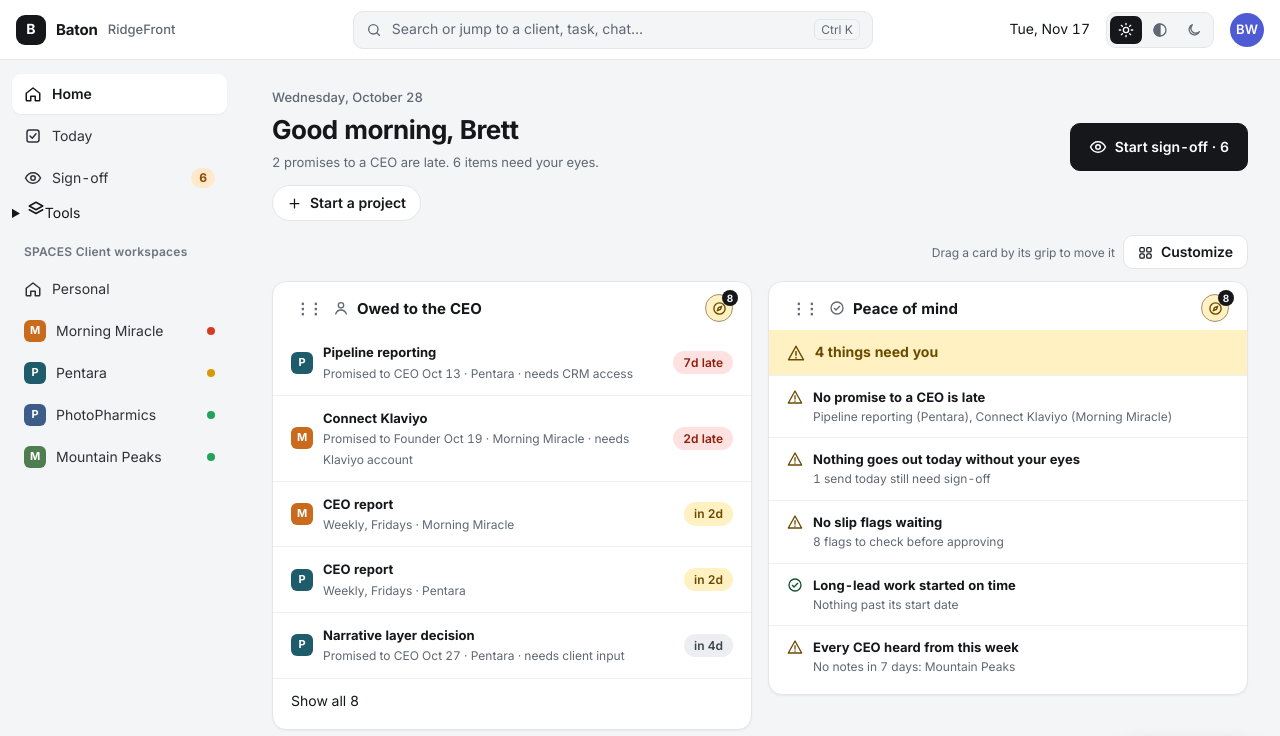
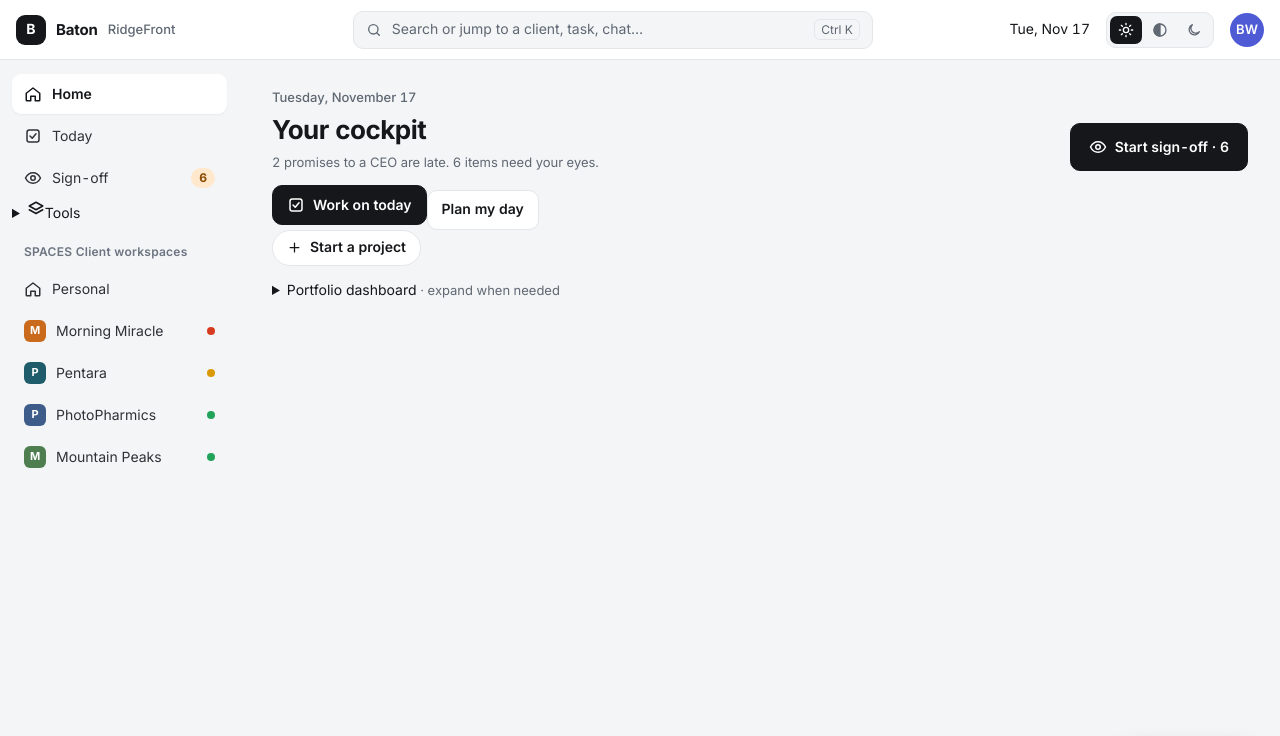
Before and after one commit to bwalker1962/baton, a Next.js app: page / in a window 1280 px wide. Shown: the top 736 px of the page. Built offline with nearby package versions, Linux system fonts and the light colour scheme.

Commit message:
Make home action-first, remove stale date, disclose secondary dashboard

```diff
--- a/src/app/page.tsx
+++ b/src/app/page.tsx
@@ -1,5 +1,6 @@
 "use client";
 import Link from "next/link";
+import { useEffect, useState } from "react";
 import { StartProjectPill } from "@/components/ProjectStarter";
 import { Dashboard } from "@/components/Dashboard";
 import { DEFAULT_HOME } from "@/components/Widgets";
@@ -9,6 +10,8 @@ import { Icon } from "@/components/Icon";
 
 export default function Home() {
   const { items, tasks } = useStore();
+  const [date, setDate] = useState("");
+  useEffect(() => setDate(new Date().toLocaleDateString("en-US", { weekday: "long", month: "long", day: "numeric" })), []);
   const needs = items.filter((i) => i.state === "needs");
   const late = owedToCeos(tasks).filter((o) => o.late).length;
 
@@ -16,8 +19,8 @@ export default function Home() {
     <div style={{ display: "flex", flexDirection: "column", gap: 14 }}>
       <div className="pagehead">
         <div>
-          <div className="eyebrow">Wednesday, October 28</div>
-          <h1 className="title">Good morning, Brett</h1>
+          <div className="eyebrow">{date}</div>
+          <h1 className="title">Your cockpit</h1>
           <div className="muted small" style={{ marginTop: 4 }}>
             {late ? `${late} promise${late > 1 ? "s" : ""} to a CEO ${late > 1 ? "are" : "is"} late.` : "Every promise to a CEO is on time."}{" "}
             {needs.length ? `${needs.length} item${needs.length > 1 ? "s" : ""} need${needs.length === 1 ? "s" : ""} your eyes.` : "Nothing needs your eyes."}
@@ -25,8 +28,8 @@ export default function Home() {
         </div>
         {needs.length > 0 && <Link href="/signoff" className="btn btn-primary btn-lg"><Icon name="eye" />Start sign-off · {needs.length}</Link>}
       </div>
-      <StartProjectPill />
-      <Dashboard storageKey="baton-dash-home-v2" scope="home" defaults={DEFAULT_HOME} />
+      <div className="baton-home-actions"><Link href="/today" className="btn btn-primary"><Icon name="tasks" />Work on today</Link><Link href="/plan" className="btn">Plan my day</Link><StartProjectPill /></div>
+      <details className="baton-home-dashboard"><summary>Portfolio dashboard <span className="muted small">· expand when needed</span></summary><Dashboard storageKey="baton-dash-home-v2" scope="home" defaults={DEFAULT_HOME} /></details>
     </div>
   );
 }
```
